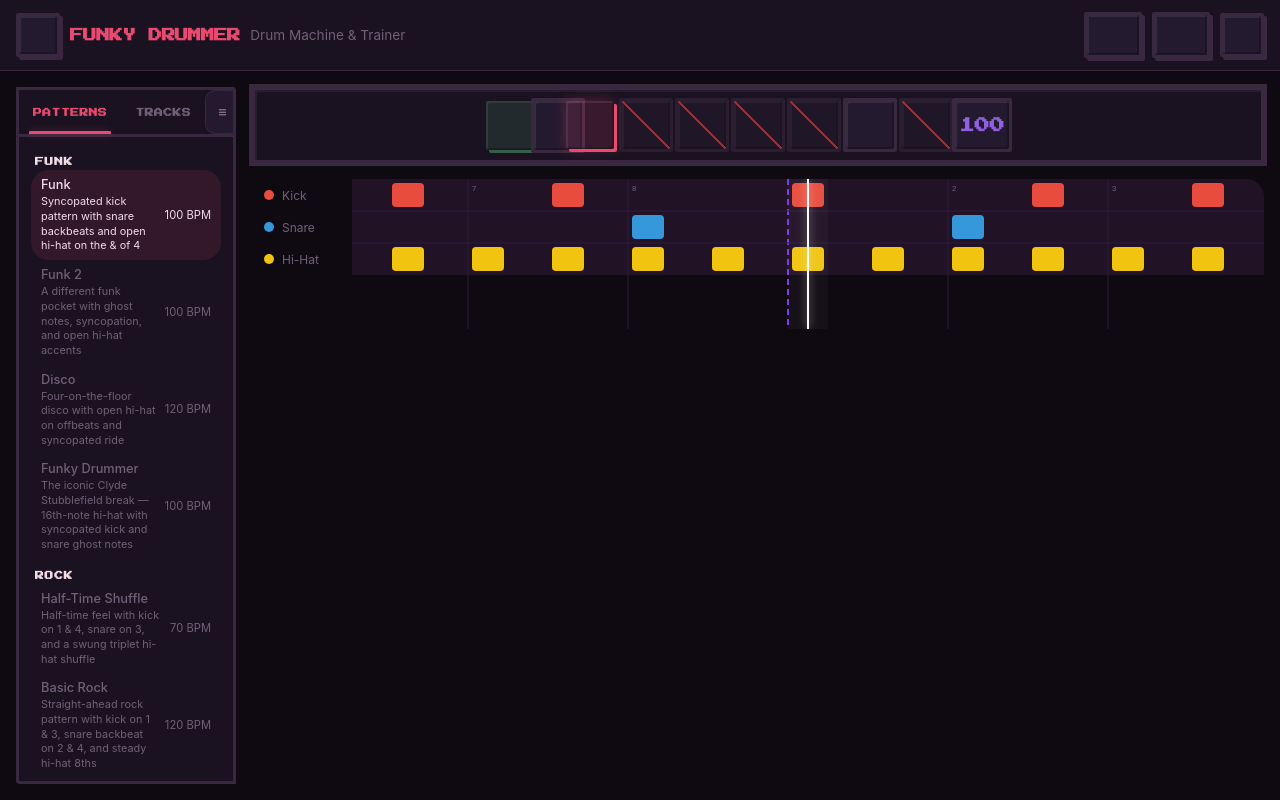
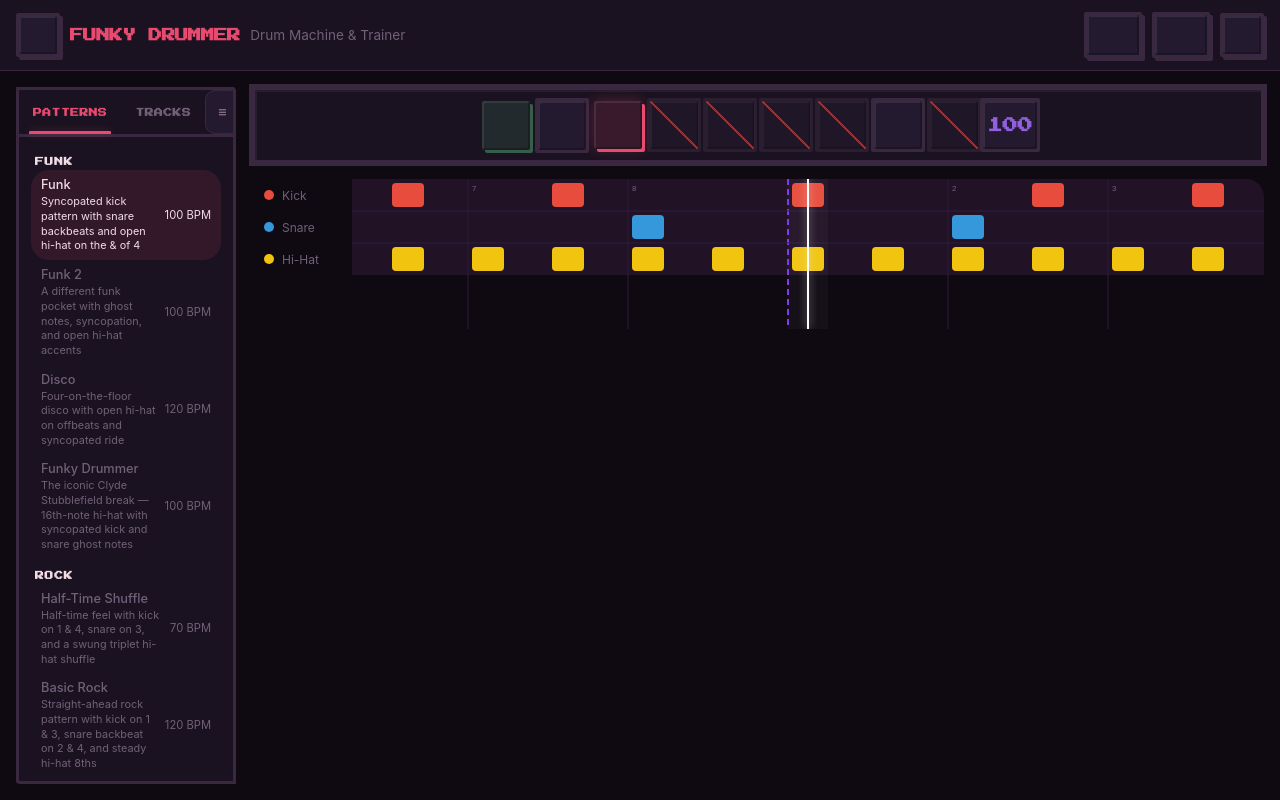
Before and after one commit to ProsperDevelopment/FunkyDrummer, a Svelte app: page / in a window 1280 px wide. Built offline with nearby package versions, Linux system fonts and the light colour scheme; a web font is replaced by a local one.

Commit message:
Fix stop button overlap - split play/stop into separate groups
Play and Stop were sharing one .controls-group (48px fixed width),
causing two 48px buttons to overlap. Split into separate groups so
each button gets its own 48px slot with 8px gap between them.

```diff
--- a/src/components/Controls.svelte
+++ b/src/components/Controls.svelte
@@ -97,6 +97,9 @@
           <PixelIcon name="play" size={24} />
         {/if}
       </button>
+    </div>
+
+    <div class="controls-group">
       <button class="btn btn-stop" onclick={onStop} title="Stop">
         <PixelIcon name="times-square" size={24} />
       </button>
```
